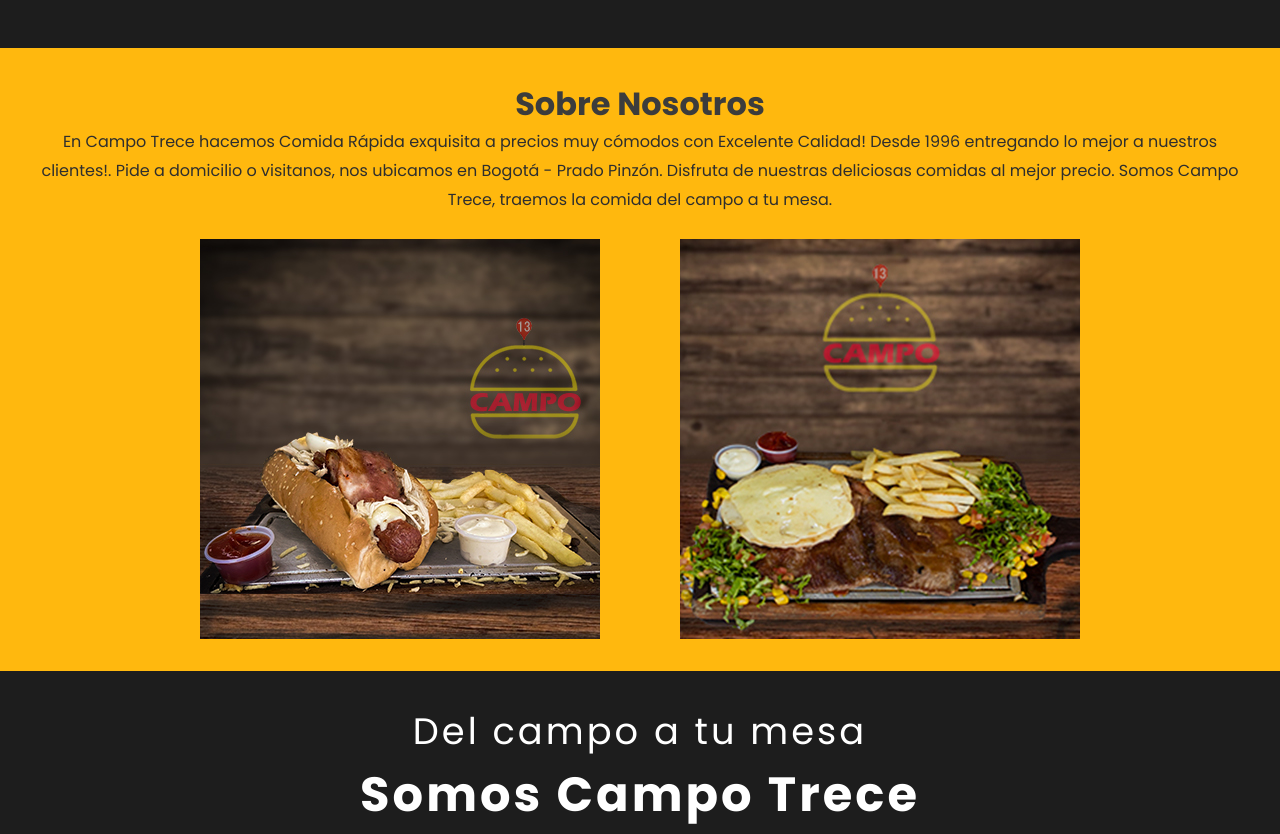
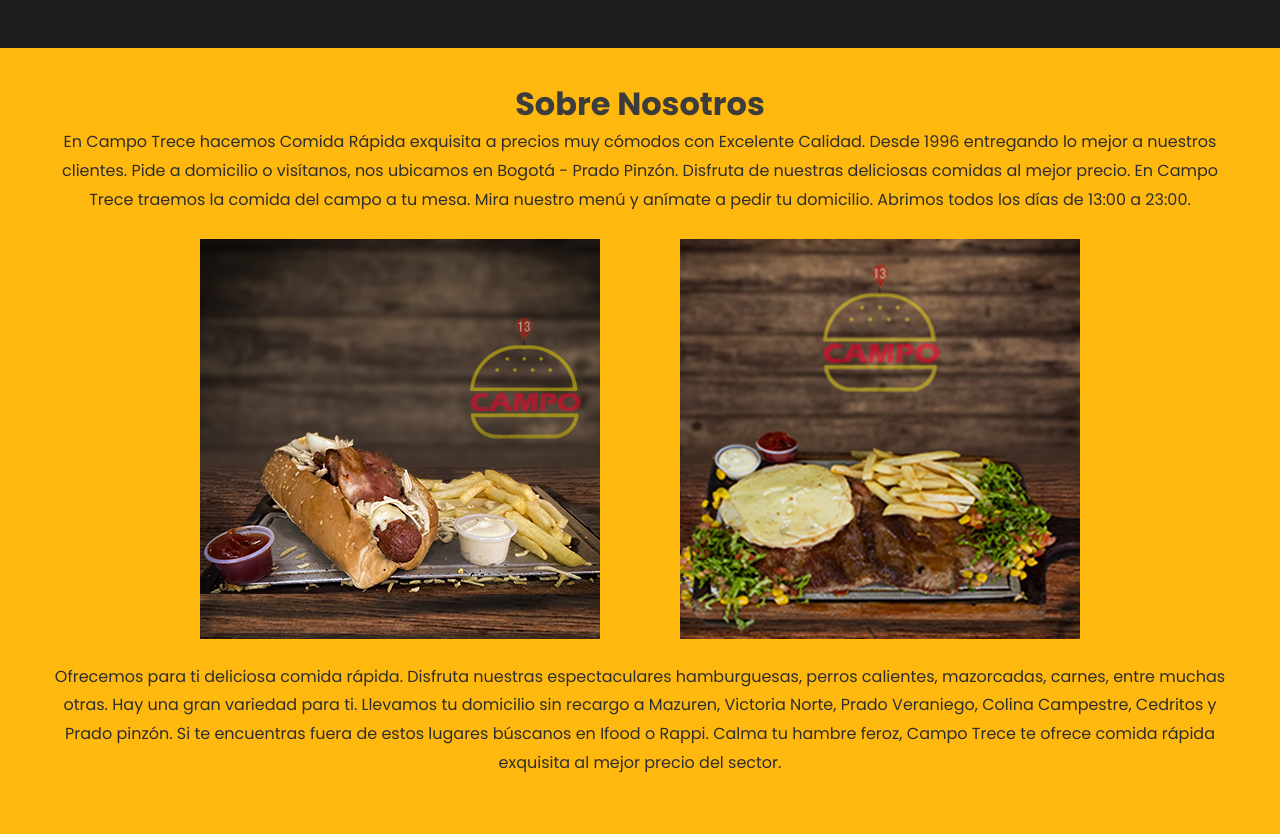
Before and after one commit to screinac/campo-trece, a plain HTML site: page index.html in a window 1280 px wide. Shown: the part 1840-2674 px from the top of the page. Drawn offline with Linux system fonts and the light colour scheme.

Commit message:
SEO sobre nosotros

```diff
--- a/index.css
+++ b/index.css
@@ -1,4 +1,4 @@
-@import url('https://fonts.googleapis.com/css2?family=Poppins:wght@400;700&display=swap');
+@import url("https://fonts.googleapis.com/css2?family=Poppins:wght@400;700&display=swap");
 
 *,
 *:before,
@@ -28,7 +28,7 @@
 }
 
 body {
-  font-family: 'Poppins';
+  font-family: "Poppins";
 }
 
 a {
@@ -133,7 +133,7 @@
 .hero {
   min-height: 90vh;
   background-image: linear-gradient(rgba(0, 0, 0, 0.627), rgba(0, 0, 0, 0.6)),
-    url('assets/Hero/HeroBg.jpg');
+    url("assets/Hero/HeroBg.jpg");
   background-repeat: no-repeat;
   background-size: cover;
   background-position: center;
@@ -224,9 +224,8 @@
   font-size: clamp(1rem, 3vw, 2.3rem);
 }
 
-
 /* division con imagenes section  */
-.division-imgs  {
+.division-imgs {
   background-color: var(--primary-color);
 }
 
@@ -246,7 +245,7 @@
   gap: 1em;
   justify-content: center;
   max-width: 800px;
-  margin: 0 auto;
+  margin: 0 auto 1.5em auto;
 }
 
 /* contact section  */
@@ -448,8 +447,8 @@
     display: grid;
     grid-template-columns: repeat(2, 1fr);
     grid-template-areas:
-      'logo list'
-      'p  p';
+      "logo list"
+      "p  p";
   }
   .footer-logo {
     grid-area: logo;
--- a/index.html
+++ b/index.html
@@ -3,11 +3,12 @@
 
 <head>
   <link rel="stylesheet" href="index.css" />
+  <link rel="apple-touch-icon" href="assets/logo192.png">
   <meta charset="UTF-8" />
   <meta http-equiv="X-UA-Compatible" content="IE=edge" />
   <meta name="viewport" content="width=device-width, initial-scale=1.0" />
   <title>
-    Campo Trece | Comida Rápida en Prado Pinzón Bogotá | Domicilios
+    Campo Trece | Domicilio Comida Rápida Prado Pinzón Bogotá
   </title>
   <script type="application/ld+json">
     {
@@ -57,7 +58,7 @@
 
 
   <meta name="description"
-    content="Ven o pide a domicilio en Campo Trece y disfruta de una deliciosa comida rápida. Ofrecemos variedad de hamburguesas, perros calientes, mazorcadas, carnes, entre muchas otras. Somos Campo Trece Comida Rápida ubicado en Prado Pinzón, Bogotá Distrito Capital." />
+    content="Pide a domicilio en Campo Trece y disfruta de una deliciosa comida rápida. Ofrecemos variedad de hamburguesas, perros calientes, mazorcadas, carnes y más." />
   <meta name="keywords" content="Campo Trece , Campo 13, Comida Rápida, Prado Pinzón" />
   <meta name="author" content="Plupweb" />
 
@@ -157,10 +158,11 @@
       <div class="division-content">
         <h2 class="division-title">Sobre Nosotros</h2>
         <p class="division-p">En Campo Trece hacemos Comida
-          Rápida exquisita a precios muy cómodos con Excelente Calidad! Desde 1996 entregando lo mejor a nuestros
-          clientes!. Pide a domicilio o visitanos, nos ubicamos en
-          Bogotá - Prado Pinzón. Disfruta de
-          nuestras deliciosas comidas al mejor precio. Somos Campo Trece, traemos la comida del campo a tu mesa.
+        Rápida exquisita a precios muy cómodos con Excelente Calidad. Desde 1996 entregando lo mejor a nuestros
+        clientes. Pide a domicilio o visítanos, nos ubicamos en
+        Bogotá - Prado Pinzón. Disfruta de
+        nuestras deliciosas comidas al mejor precio. En Campo Trece traemos la comida del campo a tu mesa. Mira nuestro menú y
+        anímate a pedir tu domicilio. Abrimos todos los días de 13:00 a 23:00.
         </p>
       </div>
       <div class="division-cols">
@@ -168,6 +170,12 @@
           class="division-img" />
         <img src="/assets/Products/Cerdo.jpg" alt="Carne de cerdo asada con papas a la francesa."
           class="division-img" />
+      </div>
+      <div class="division-content">
+        <p class="division-p">Ofrecemos para ti deliciosa comida rápida. Disfruta nuestras espectaculares hamburguesas,
+        perros calientes, mazorcadas, carnes, entre muchas otras. Hay una gran variedad para ti. Llevamos tu domicilio sin recargo a Mazuren, Victoria Norte, Prado Veraniego, Colina Campestre, Cedritos y Prado pinzón.
+        Si te encuentras fuera de estos lugares búscanos en Ifood o Rappi. Calma tu hambre feroz, Campo Trece te ofrece comida rápida exquisita al mejor precio del sector.
+        </p>
       </div>
     </div>
   </section>
```
Also changed, not shown: menu.html (+3 -2 lines).
